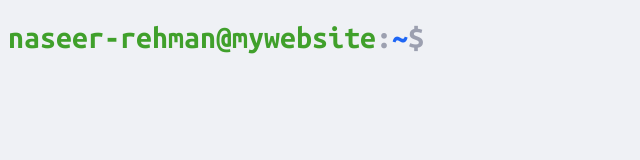
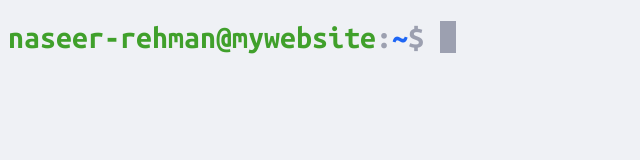
Before and after one commit to naseer-rehman/nacereal.github.io, a React (Vite) app: page / in a window 1280 px wide. Shown: the top 160 px of the page, without its empty margins (0-640 px from the left). Built offline with nearby package versions, Linux system fonts and the light colour scheme.

Commit message:
Add header cursor animation

```diff
--- a/src/components/App.jsx
+++ b/src/components/App.jsx
@@ -1,7 +1,22 @@
 import '../styles/App.scss'
+import { useState, useEffect, useRef } from "react";
 import Header from "./Header";
+import isUserOnMobile from "../modules/checkMobile.js";
 
 function App() {
+  // TODO: use something like this for the animation
+  const [showAboutSection, setShowAboutSection] = useState(false);
+  // TODO: Fix this? Showing YES on desktop
+  // const isOnMobile = useRef(isUserOnMobile());
+
+  // TODO: Clean this up
+  useEffect(() => {
+    // console.log(`Loaded! Mobile ${isOnMobile ? "YES" : "NO"}`);
+
+    return () => {
+      // console.log("No longer loaded!");
+    };
+  }, []);
 
 
   return (
--- a/src/components/Header.jsx
+++ b/src/components/Header.jsx
@@ -2,7 +2,14 @@ import "../styles/Header.scss";
 
 function Header() {
   return (
-    <h1 className="header">naseer-rehman@mywebsite<span className="header__colon">:</span><span className="header__tilda">~</span><span className="header__dollar">$</span></h1>
+    <h1 className="header" aria-label="Naseer Rehman">
+      naseer-rehman@mywebsite
+      <span className="header__colon">:</span>
+      <span className="header__tilda">~</span>
+      <span className="header__dollar">$</span>
+      <span className="header__command-text"></span>
+      <span className="header__cursor header__cursor--flashing" />
+    </h1>
   );
 }
 
--- a/src/styles/Header.scss
+++ b/src/styles/Header.scss
@@ -1,13 +1,41 @@
 @use "./colors";
 
 .header {
+  display: flex;
+  align-items: center;
+
+  position: relative;
   color: colors.$green;
 
-  &__colon, &__dollar {
+  &__colon, &__dollar, &__command-text {
     color: colors.$overlay0;
+  }
+
+  &__dollar {
+    margin-right: 0.5em;
   }
 
   &__tilda {
     color: colors.$blue;
   }
+
+  &__cursor {
+    display: inline-block;
+    background: colors.$overlay0;
+    height: 1em;
+    width: 0.5em;
+  }
+
+  &__cursor--flashing {
+    animation-name: flashing-cursor;
+    animation-duration: 1.1s;
+    animation-iteration-count: infinite;
+  }
 }
+
+@keyframes flashing-cursor {
+  0% {opacity: 1;}
+  50% {opacity: 1;}
+  51% {opacity: 0;}
+  100% {opacity: 0;}
+}
```
